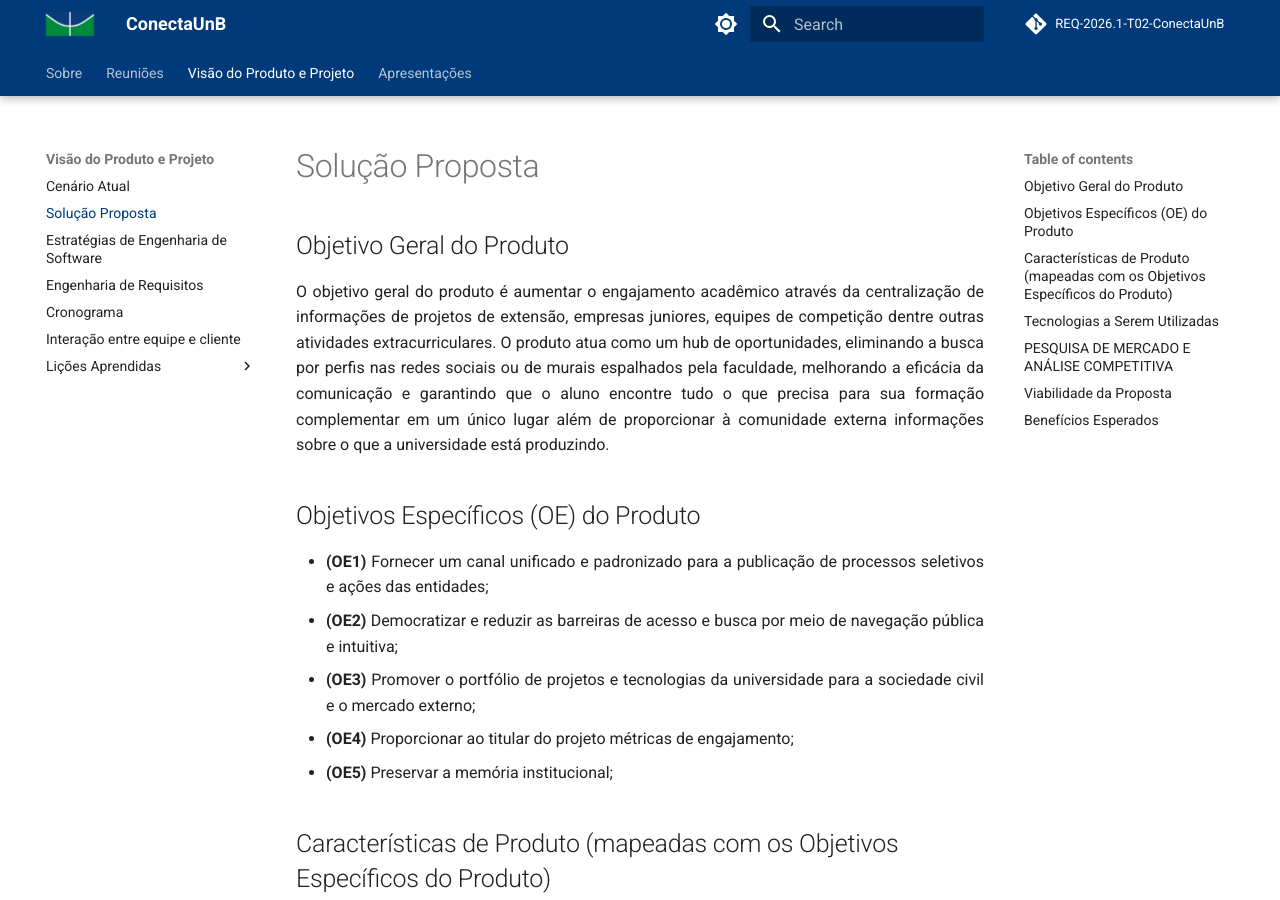
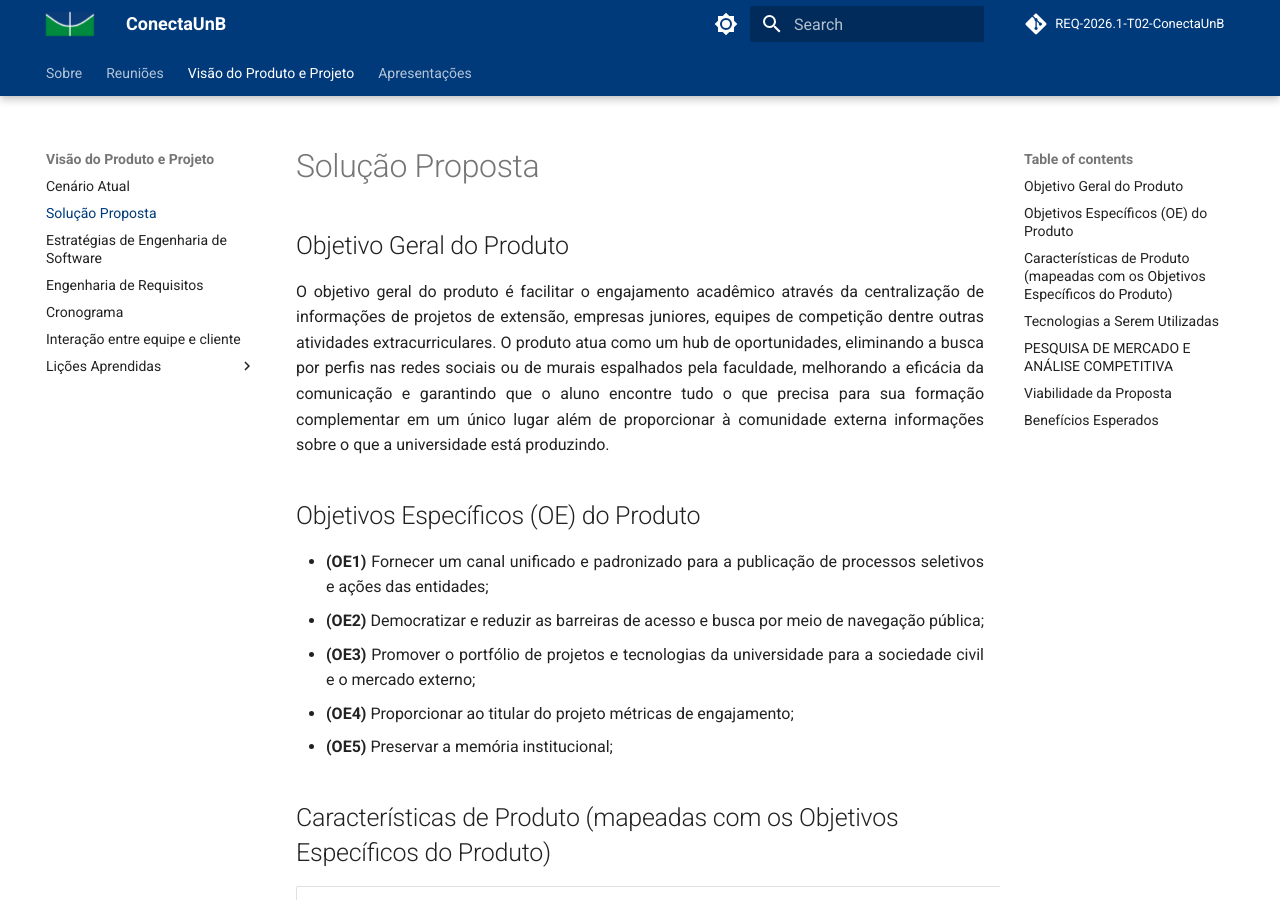
Before and after one commit to mdsreq-fga-unb/REQ-2026.1-T02-ConectaUnB, an MkDocs documentation site: the page built from docs/visaoDeProdutoProjeto/solucaoProposta.md, in a window 1280 px wide and 900 px high. Built offline with MkDocs 1.6.1 and Material for MkDocs 9.7.7, drawn with Linux system fonts in a browser that asks for light colours; comment, search, counter and statistics services are not loaded.

Commit message:
docs: correção de ortografia e do objetivo geral

```diff
--- a/docs/visaoDeProdutoProjeto/solucaoProposta.md
+++ b/docs/visaoDeProdutoProjeto/solucaoProposta.md
@@ -2,12 +2,12 @@
 
 ## Objetivo Geral do Produto
 
-O objetivo geral do produto é aumentar o engajamento acadêmico através da centralização de informações de projetos de extensão, empresas juniores, equipes de competição dentre outras atividades extracurriculares. O produto atua como um hub de oportunidades, eliminando a busca por perfis nas redes sociais ou de murais espalhados pela faculdade, melhorando a eficácia da comunicação e garantindo que o aluno encontre tudo o que precisa para sua formação complementar em um único lugar além de proporcionar à comunidade externa informações sobre o que a universidade está produzindo.
+O objetivo geral do produto é facilitar o engajamento acadêmico através da centralização de informações de projetos de extensão, empresas juniores, equipes de competição dentre outras atividades extracurriculares. O produto atua como um hub de oportunidades, eliminando a busca por perfis nas redes sociais ou de murais espalhados pela faculdade, melhorando a eficácia da comunicação e garantindo que o aluno encontre tudo o que precisa para sua formação complementar em um único lugar além de proporcionar à comunidade externa informações sobre o que a universidade está produzindo.
 
 ## Objetivos Específicos (OE) do Produto
 
 - **(OE1)** Fornecer um canal unificado e padronizado para a publicação de processos seletivos e ações das entidades;
-- **(OE2)** Democratizar e reduzir as barreiras de acesso e busca por meio de navegação pública e intuitiva;
+- **(OE2)** Democratizar e reduzir as barreiras de acesso e busca por meio de navegação pública;
 - **(OE3)** Promover o portfólio de projetos e tecnologias da universidade para a sociedade civil e o mercado externo;
 - **(OE4)** Proporcionar ao titular do projeto métricas de engajamento;
 - **(OE5)** Preservar a memória institucional;
```
Also changed, not shown: docs/visaoDeProdutoProjeto/cronograma.md (+3 -3 lines).
